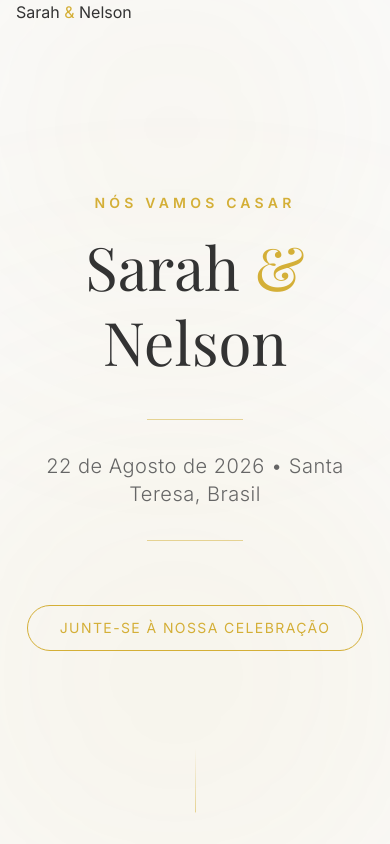
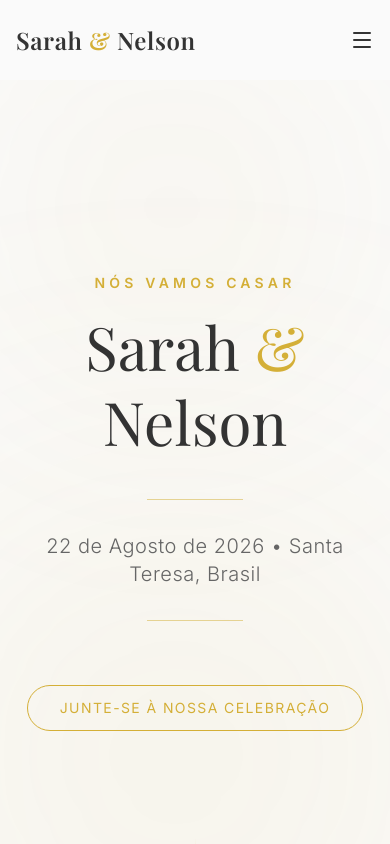
Before and after one commit to NelsonBenedito/wedding-landing, a React (Vite) app: page / in a window 390 px wide. Shown: the top 844 px of the page. Built offline with nearby package versions, Linux system fonts and the light colour scheme; a web font is replaced by a local one.

Commit message:
hotfix on iphone

```diff
--- a/index.html
+++ b/index.html
@@ -1,5 +1,5 @@
 <!doctype html>
-<html lang="pt-br">
+<html lang="pt-br" class="scroll-smooth">
 
 <head>
   <meta charset="UTF-8" />
--- a/src/App.jsx
+++ b/src/App.jsx
@@ -2,16 +2,42 @@ import React from 'react';
 import Header from './components/Header';
 import Hero from './components/Hero';
 import OurStory from './components/OurStory';
+import Ceremony from './components/Ceremony';
+import Registry from './components/Registry';
+import RSVP from './components/RSVP';
+
+import { BrowserRouter as Router, Routes, Route } from 'react-router-dom';
+import Login from './pages/Login';
+import Dashboard from './pages/Dashboard';
 
 function App() {
   return (
+    <Router>
+      <Routes>
+        <Route path="/" element={
           <div className="min-h-screen bg-wedding-white font-sans text-text-dark selection:bg-champagne-gold selection:text-white">
             <Header />
             <main>
               <Hero />
               <OurStory />
+              <Ceremony />
+              <Registry />
+              <RSVP />
             </main>
+
+            <footer className="bg-text-dark text-white py-12 text-center">
+              <p className="font-serif text-2xl mb-4">Sarah & Nelson</p>
+              <p className="text-sm text-gray-400 uppercase tracking-widest mb-6">22 de Agosto de 2026</p>
+              <p className="text-xs text-gray-600">
+                © {new Date().getFullYear()} Wedding Landing Page. Desenvolvido por <a href="https://github.com/NelsonBenedito" target='_blank' className="text-red-500">Nelson Benedito</a>
+              </p>
+            </footer>
           </div>
+        } />
+        <Route path="/login" element={<Login />} />
+        <Route path="/dashboard" element={<Dashboard />} />
+      </Routes>
+    </Router>
   );
 }
 
--- a/src/components/Header.jsx
+++ b/src/components/Header.jsx
@@ -1,33 +1,41 @@
 import React, { useState, useEffect } from 'react';
-import { Menu, X } from 'lucide-react';
+import { Menu, X, Heart } from 'lucide-react';
 import { cn } from '../lib/utils';
+import { motion, AnimatePresence } from 'framer-motion';
 
-export default function Header() {
-    /* const [isScrolled, setIsScrolled] = useState(false); */
-    /*     const [isMobileMenuOpen, setIsMobileMenuOpen] = useState(false); */
+const Header = () => {
+    const [isScrolled, setIsScrolled] = useState(false);
+    const [isMobileMenuOpen, setIsMobileMenuOpen] = useState(false);
 
-    /* useEffect(() => {
+    useEffect(() => {
         const handleScroll = () => {
             setIsScrolled(window.scrollY > 20);
         };
         window.addEventListener('scroll', handleScroll);
         return () => window.removeEventListener('scroll', handleScroll);
-    }, []); */
+    }, []);
 
-    /*  const navLinks = [
+    const navLinks = [
         { label: 'Nossa História', href: '#story' },
         { label: 'Cerimônia', href: '#ceremony' },
         { label: 'RSVP', href: '#rsvp' },
         { label: 'Lista de Presentes', href: '#registry' },
-     ]; */
+    ];
 
     return (
-        <header className="fixed top-0 left-0 right-0 z-50 px-4  md:px-6 flex items-center justify-between">
-            <a href="#" className="">
+        <header
+            className={cn(
+                "sticky container top-0 right-0 z-50 transition-all duration-300",
+                isScrolled ? "bg-white/80 backdrop-blur-md shadow-sm py-4" : "bg-transparent py-6"
+            )}
+        >
+            <div className="container mx-auto px-4 md:px-6 flex items-center justify-between">
+                <a href="#" className="font-serif text-2xl font-semibold text-text-dark tracking-wide">
                     Sarah <span className="text-champagne-gold">&</span> Nelson
                 </a>
+
                 {/* Desktop Nav */}
-            {/* <nav className="hidden md:flex items-center space-x-8">
+                <nav className="hidden md:flex items-center space-x-8">
                     {navLinks.map((link) => (
                         <a
                             key={link.label}
@@ -40,20 +48,26 @@ export default function Header() {
                     <a href="#rsvp" className="bg-champagne-gold text-white px-6 py-2 rounded-full hover:bg-[#B8860B] transition-colors duration-300 shadow-md">
                         Confirmar Presença
                     </a>
-                </nav> */}
+                </nav>
 
                 {/* Mobile Menu Button */}
-            {/* <button
+                <button
                     className="md:hidden text-text-dark"
                     onClick={() => setIsMobileMenuOpen(!isMobileMenuOpen)}
                 >
                     {isMobileMenuOpen ? <X size={24} /> : <Menu size={24} />}
-                </button> */}
-
+                </button>
+            </div>
 
             {/* Mobile Nav */}
-            {/* {isMobileMenuOpen && (
-                <div className="md:hidden bg-white border-t border-gray-100 overflow-hidden">
+            <AnimatePresence>
+                {isMobileMenuOpen && (
+                    <motion.div
+                        initial={{ opacity: 0, height: 0 }}
+                        animate={{ opacity: 1, height: 'auto' }}
+                        exit={{ opacity: 0, height: 0 }}
+                        className="md:hidden bg-white border-t border-gray-100 overflow-hidden"
+                    >
                         <nav className="flex flex-col p-4 space-y-4 items-center mb-4">
                             {navLinks.map((link) => (
                                 <a
@@ -66,8 +80,11 @@ export default function Header() {
                                 </a>
                             ))}
                         </nav>
-                </div>
-            )} */}
+                    </motion.div>
+                )}
+            </AnimatePresence>
         </header>
     );
 };
+
+export default Header;
```
Lines whose indentation alone changed are shown as unchanged.
